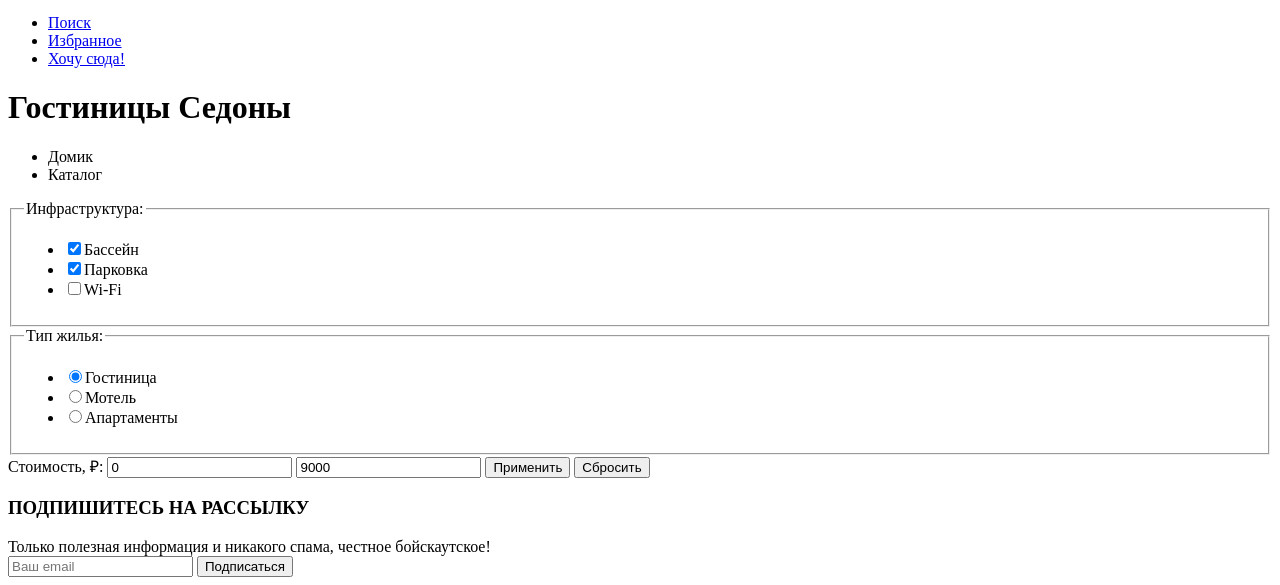
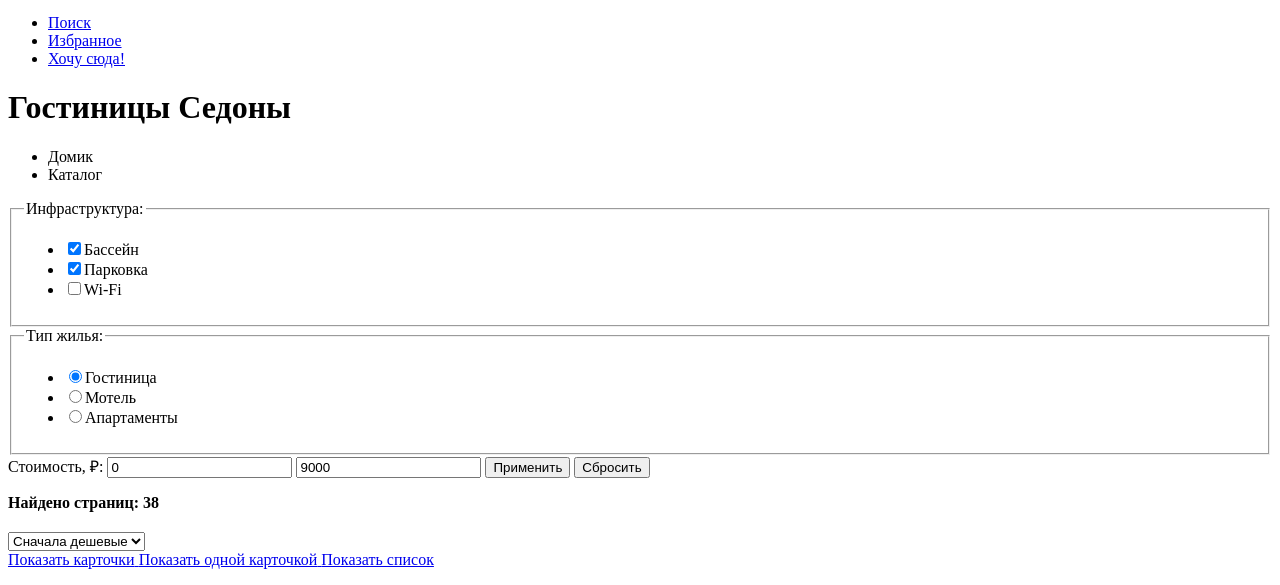
Before and after one commit to htmlacademy-htmlcss/2181761-sedona-36, a plain HTML site: page catalog.html in a window 1280 px wide. Shown: the part 90-675 px from the top of the page. Drawn offline with Linux system fonts and the light colour scheme.

Commit message:
добавил ссылки на меню "списком/карточками/карточкой"

```diff
--- a/catalog.html
+++ b/catalog.html
@@ -102,8 +102,29 @@
       <input type="submit" value="Применить">
       <input type="reset" value="Сбросить">
     </form>
-
-      </section>
+    </section>
+<section>
+  <p>
+    <b> Найдено страниц: 38</b>
+  </p>
+</section>
+<section class="catalog-hotels">
+<h2 class="visually-hidden" Список отелей с фильтрами></h2>
+<form class="catalog-filter" action="https://echo.htmlacademy.ru/" method="get">
+  <select class="select-control" aria-label="Сортировка">
+<option value="cheap">Сначала дешевые</option>
+  </select>
+</form>
+<a href="#" class="button button-light">
+  <span class="visually-hidden">Показать карточки</span>
+</a>
+<a class="button" href="#">
+  <span class="visually-hidden">Показать одной карточкой</span>
+</a>
+<a class="button" href="#">
+  <span class="visually-hidden">Показать список</span>
+</a>
+</section>
     </main>
 
     </main>
@@ -131,7 +152,7 @@
     </li>
     <li>
       <a class="button" href="#">
-      <span class="visually-hideen">Ютуб</span>
+      <span class="visually-hidden">Ютуб</span>
       </a>
     </li>
     </ul>
```
